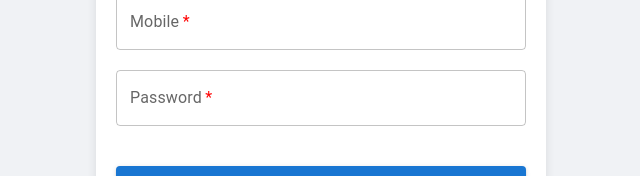
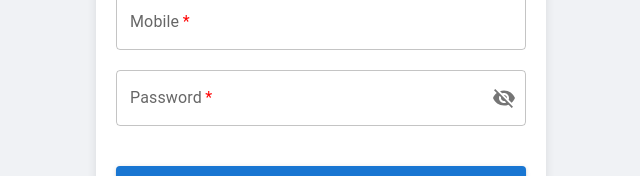
Before and after one commit to manoharbondalapati/avikaProject, a React (Create React App) app: page /adminlogin in a window 1280 px wide. Shown: the part 273-449 px from the top of the page, without its empty margins (319-959 px from the left). Built offline with nearby package versions, Linux system fonts and the light colour scheme.

Commit message:
Update AdminLogin.js

```diff
--- a/src/components/admin/AdminLogin.js
+++ b/src/components/admin/AdminLogin.js
@@ -4,6 +4,9 @@
 import { MdAdminPanelSettings } from "react-icons/md";
 import TextField from "@mui/material/TextField";
 import Button from "@mui/material/Button";
+import InputAdornment from "@mui/material/InputAdornment";
+import IconButton from "@mui/material/IconButton";
+import { Visibility, VisibilityOff } from "@mui/icons-material";
 import "./AdminLogin.css";
 import { useNavigate } from "react-router-dom";
 
@@ -12,6 +15,7 @@
   const navigate = useNavigate();
   const [mobile, setMobile] = useState("");
   const [password, setPassword] = useState("");
+  const [showPassword, setShowPassword] = useState(false);
   const loading = useSelector((state) => state.adminlogin.loading);
   const isAdminLogin = useSelector((state) => state.adminlogin.isAdminLogin);
 
@@ -34,6 +38,9 @@
       navigate("/adminpage");
     }
   }, [isAdminLogin, navigate]);
+
+  const handleClickShowPassword = () => setShowPassword(!showPassword);
+  const handleMouseDownPassword = (event) => event.preventDefault();
 
   return (
     <div id="adminlogin">
@@ -65,7 +72,7 @@
             <div className="form-group">
               <TextField
                 label="Password"
-                type="password"
+                type={showPassword ? "text" : "password"}
                 name="password"
                 id="password"
                 variant="outlined"
@@ -74,6 +81,20 @@
                 fullWidth
                 required
                 placeholder="Enter your password"
+                InputProps={{
+                  endAdornment: (
+                    <InputAdornment position="end">
+                      <IconButton
+                        aria-label="toggle password visibility"
+                        onClick={handleClickShowPassword}
+                        onMouseDown={handleMouseDownPassword}
+                        edge="end"
+                      >
+                        {showPassword ? <Visibility />: <VisibilityOff />}
+                      </IconButton>
+                    </InputAdornment>
+                  ),
+                }}
               />
             </div>
             <Button
```
